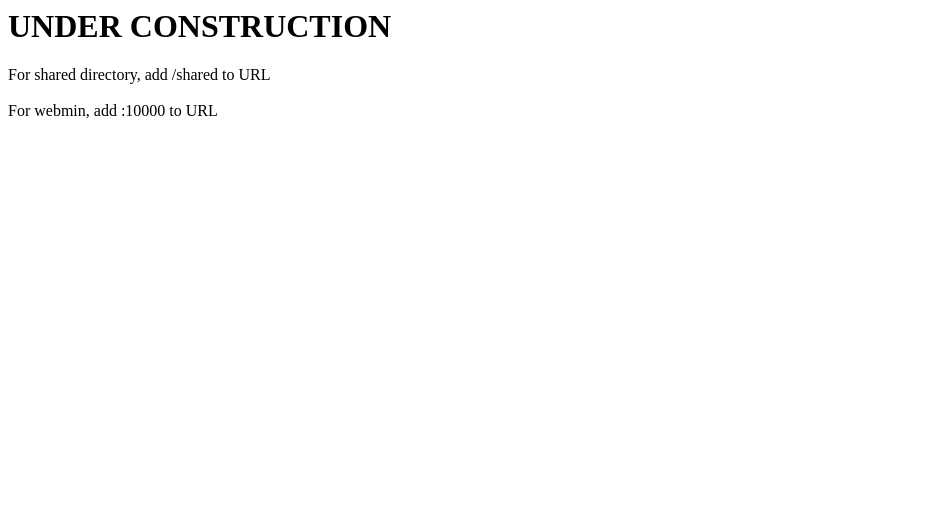
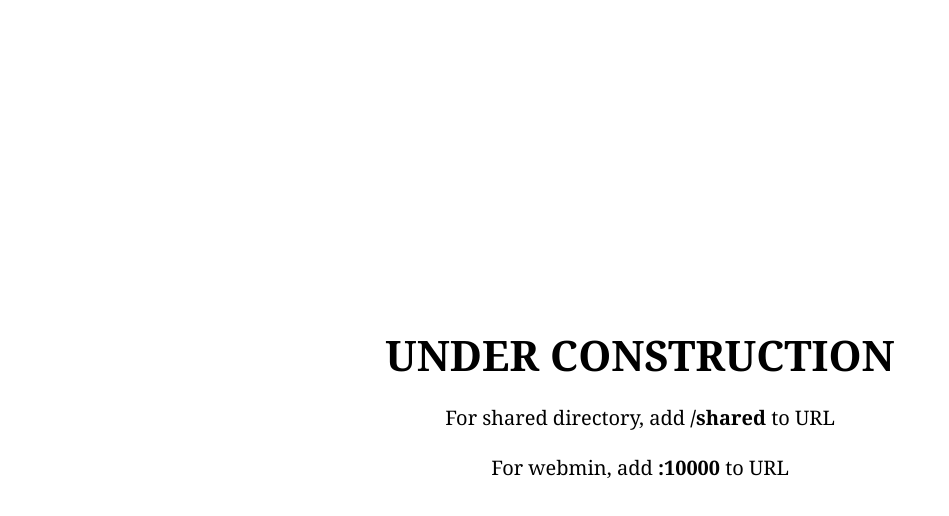
Before and after one commit to Luca1550/OS, a plain HTML site: page index.html in a window 1280 px wide. Shown: the whole page, without its empty margins (0-949 px from the left). Drawn offline with Linux system fonts and the light colour scheme.

Commit message:
index.html

```diff
--- a/index.html
+++ b/index.html
@@ -1,10 +1,38 @@
+<!DOCTYPE html>
 <html>
-<H1>
-UNDER CONSTRUCTION
-</H1>
+<head>
+    <title>UNDER CONSTRUCTION</title>
+    <style>
+        body {
+            font-family: Georgia, serif;
+            text-align: center;
+            display: flex;
+            justify-content: center;
+            align-items: center;
+            height: 100vh;
+            margin: 0;
+        }
+        .content {
+            max-width: 600px;
+        }
+        h1 {
+            font-size: 42px;
+            font-weight: bold;
+            margin-bottom: 20px;
+        }
+        p {
+            font-size: 20px;
+            line-height: 1.5;
+        }
+    </style>
+</head>
 <body>
 
-For shared directory, add /shared to URL<br><br>
-For webmin, add :10000 to URL
+<div class="content">
+    <h1>UNDER CONSTRUCTION</h1>
+    <p>For shared directory, add <strong>/shared</strong> to URL</p>
+    <p>For webmin, add <strong>:10000</strong> to URL</p>
+</div>
+
 </body>
 </html>
```
